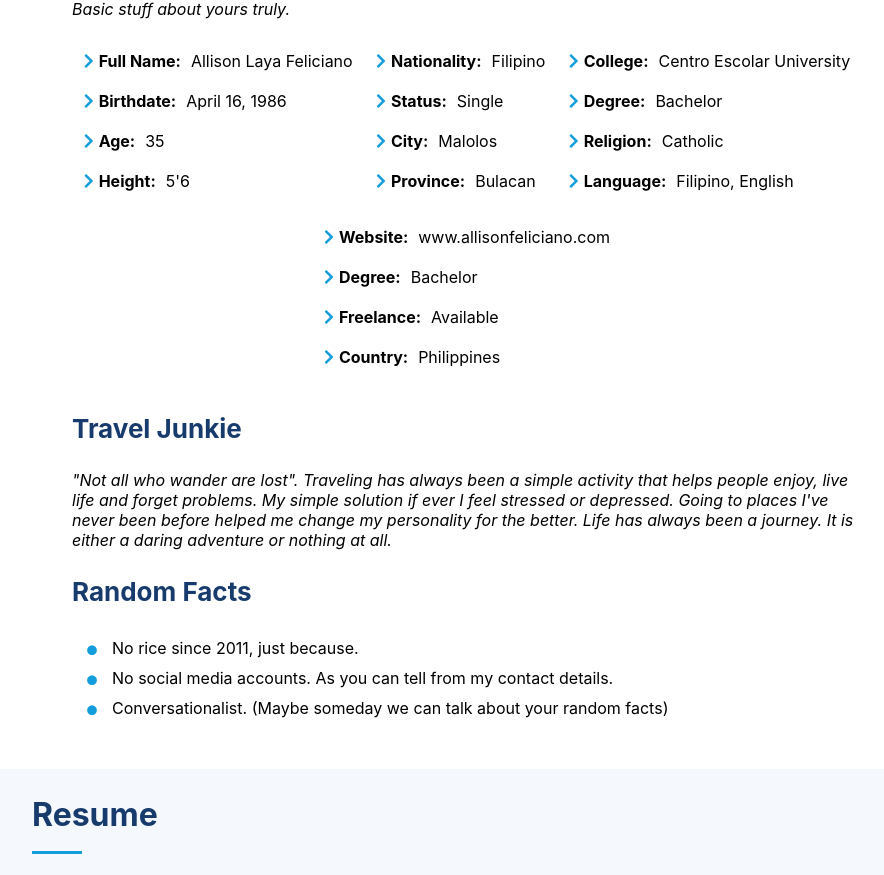
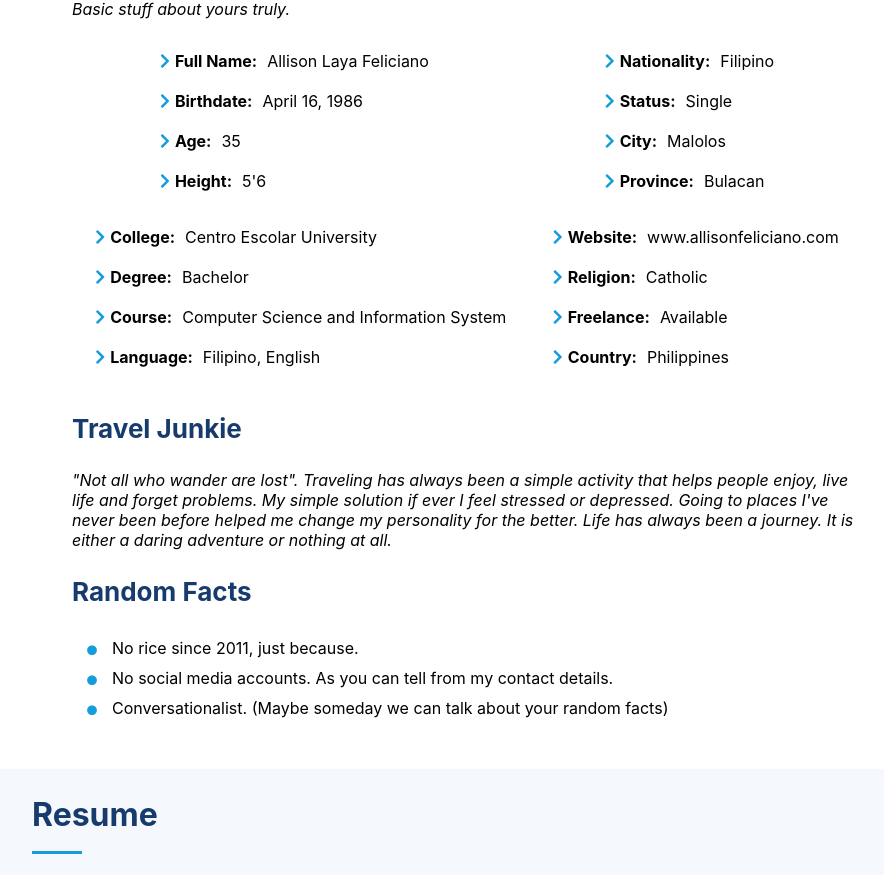
Before and after one commit to alli-son/portfolio, a React (Create React App) app: page / in a window 1280 px wide. Shown: the part 1050-1925 px from the top of the page, without its empty margins (338-1222 px from the left). Built offline with nearby package versions, Linux system fonts and the light colour scheme.

Commit message:
Update App.js

```diff
--- a/src/App.js
+++ b/src/App.js
@@ -324,8 +324,8 @@ function App() {
                       </li>
                       <li>
                         <i className="fas fa-chevron-right"></i>
-                        <strong>Religion:</strong>
-                        <span>Catholic</span>
+                        <strong>Course:</strong>
+                        <span>Computer Science and Information System</span>
                       </li>
                       <li>
                         <i className="fas fa-chevron-right"></i>
@@ -343,8 +343,8 @@ function App() {
                       </li>
                       <li>
                         <i className="fas fa-chevron-right"></i>
-                        <strong>Degree:</strong>
-                        <span>Bachelor</span>
+                        <strong>Religion:</strong>
+                        <span>Catholic</span>
                       </li>
                       <li>
                         <i className="fas fa-chevron-right"></i>
```
